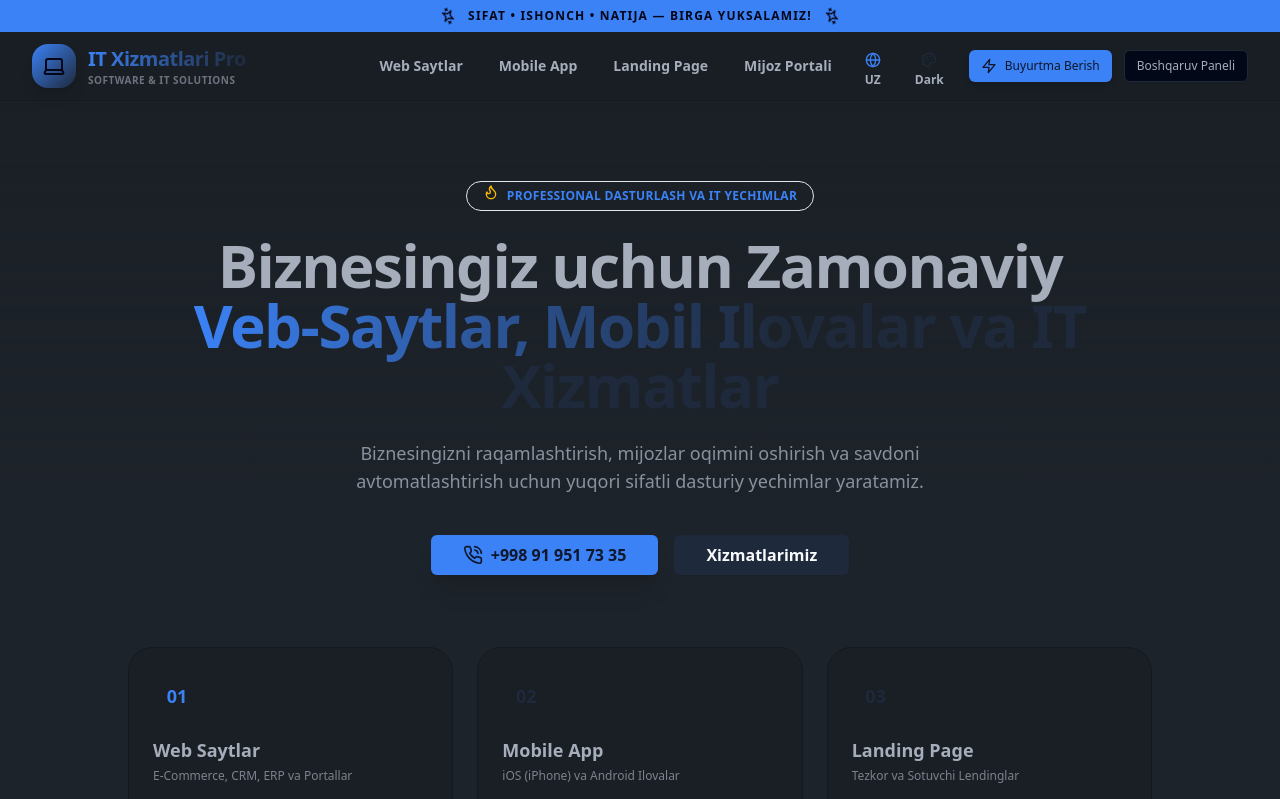
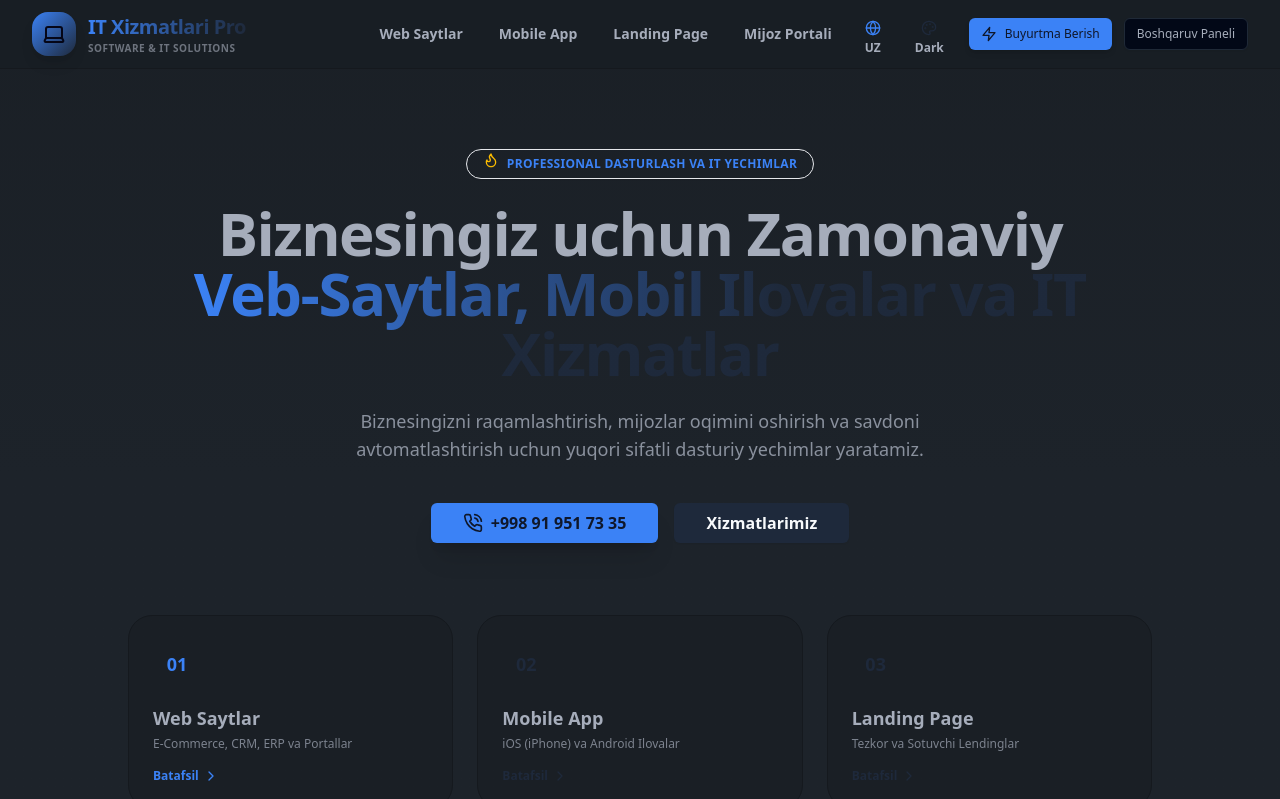
Before and after one commit to jumaqulovyashnar/IT-xizmatlari., a Next.js app in the folder frontend/: page / in a window 1280 px wide. Shown: the top 799 px of the page. Built offline with nearby package versions, Linux system fonts and the light colour scheme.

Commit message:
fix(ui): remove top slogan banner from page

```diff
--- a/frontend/src/app/page.tsx
+++ b/frontend/src/app/page.tsx
@@ -35,12 +35,7 @@ export default function HomePage() {
 
   return (
     <div className="min-h-screen bg-base-100 text-base-content flex flex-col transition-colors duration-300">
-      {/* Top Banner / Slogan */}
-      <div className="bg-primary text-primary-content py-2 px-4 text-center text-xs font-bold tracking-widest uppercase shadow-sm flex items-center justify-center gap-3">
-        <Sparkles className="w-4 h-4 animate-spin" />
-        <span>{t.slogan} — {t.subSlogan}</span>
-        <Sparkles className="w-4 h-4 animate-spin" />
-      </div>
+
 
       {/* Navbar */}
       <header className="navbar bg-base-200/90 backdrop-blur border-b border-base-300 sticky top-0 z-50 px-4 sm:px-8">
```
